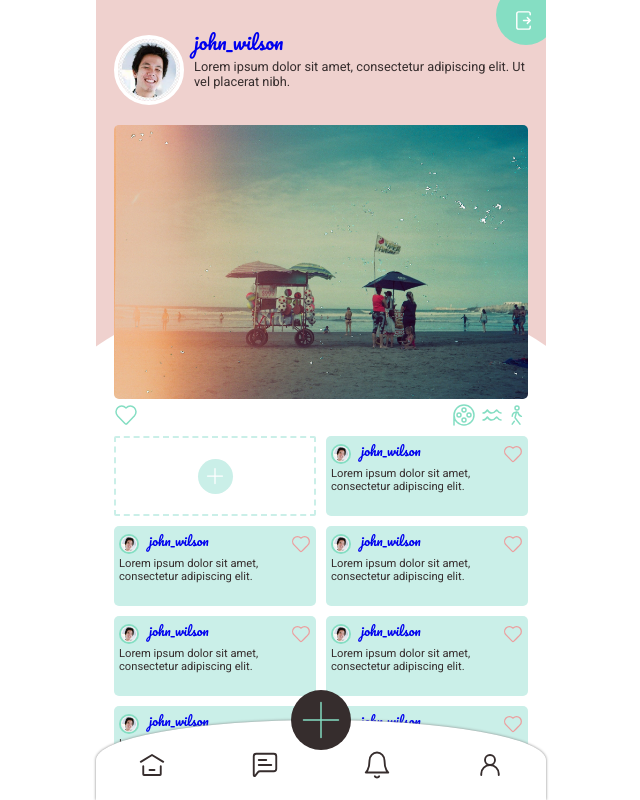
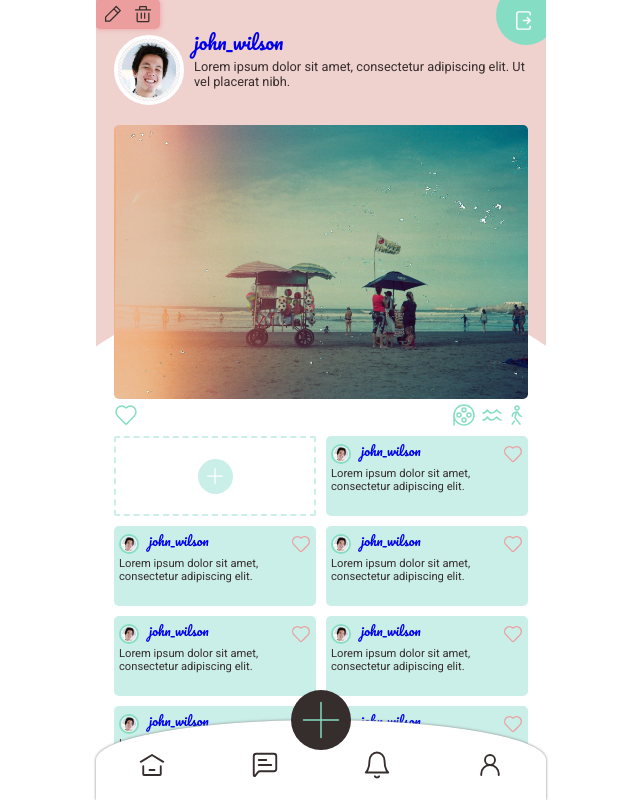
Before and after one commit to mdart86/Pixello, a React (Create React App) app: page /view-post in a window 1280 px wide. Shown: the whole page, without its empty margins (319-959 px from the left). Built offline with nearby package versions, Linux system fonts and the light colour scheme.

Commit message:
created permissionsBar component and styled it for the view-post page

```diff
--- a/src/components/Comment.js
+++ b/src/components/Comment.js
@@ -3,6 +3,10 @@ import { Link } from 'react-router-dom'
 import styled from 'styled-components'
 import profilePicture from '../images/profile-picture.jpeg'
 import like from '../images/like-pink.svg'
+
+// add logic to show the permissions bar
+//only when the user is an admin, or is the
+//owner of the post/comment/profile
 
 export const Comment = () => {
     return (
--- /dev/null
+++ b/src/components/PermissionsBar.js
@@ -0,0 +1,32 @@
+import React from 'react'
+import styled from 'styled-components'
+import edit from '../images/edit.svg'
+import deleteIcon from '../images/delete.svg'
+
+export const PermissionsBar = () => {
+    return (
+        <Box>
+            <Icon src={edit} alt="edit pencil icon"/>
+            <Icon src={deleteIcon} alt="delete bin icon"/>
+        </Box>
+    )
+}
+
+const Box = styled.div`
+    position: absolute;
+    top: -1px;
+    left: -1px;
+    height: 30px;
+    width: 65px;
+    background: var(--dark-pink);
+    box-shadow: 0 0 5px var(--dark-pink);
+    border-radius: 5px;
+    display: flex;
+    justify-content: center;
+    align-items: center;
+`
+
+const Icon = styled.img`
+    height: 20px;
+    margin: 0 5px;
+`
--- a/src/components/Profile.js
+++ b/src/components/Profile.js
@@ -3,6 +3,10 @@ import { Link } from 'react-router-dom'
 import styled from 'styled-components'
 import profilePicture from '../images/profile-picture.jpeg'
 import placeholder from '../images/placeholder.jpg'
+
+// add logic to show the permissions bar
+//only when the user is an admin, or is the
+//owner of the post/comment/profile
 
 export const Profile = () => {
 
--- a/src/components/ViewPost.js
+++ b/src/components/ViewPost.js
@@ -3,12 +3,18 @@ import styled from 'styled-components'
 import { Link } from 'react-router-dom'
 import { Comment } from './Comment'
 import { AddComment } from './AddComment'
+import { PermissionsBar } from './PermissionsBar'
 import placeholder from '../images/placeholder.jpg'
 import like from '../images/like-green.svg'
 import profilePicture from '../images/profile-picture.jpeg'
 import film from '../images/film.svg'
 import water from '../images/water.svg'
 import candid from '../images/candid.svg'
+
+
+// add logic to show the permissions bar
+//only when the user is an admin, or is the
+//owner of the post/comment/profile
 
 export const ViewPost = () => {
 
@@ -17,6 +23,7 @@ export const ViewPost = () => {
             <PinkFeature>
                 <WhiteFeature/>
             </PinkFeature>
+            <PermissionsBar/>
             <PostContainer>
                 <Link to="/profile"><Avatar src={profilePicture} alt="A man's profile picture."/></Link>
                 <StyledLink to="/profile"><Username>john_wilson</Username></StyledLink>
```
Also changed, not shown: src/images/delete.svg (added), src/images/edit.svg (added).
